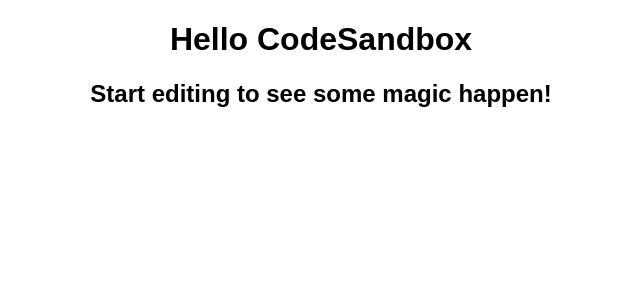
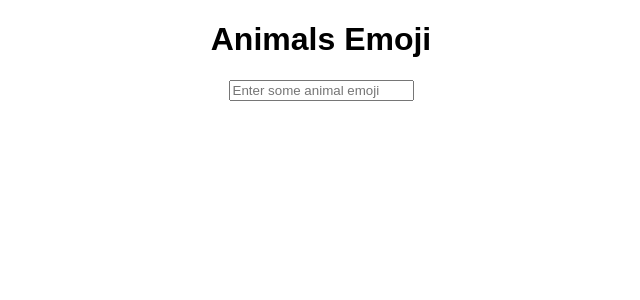
Before and after one commit to kushanksriraj/emoji-interpreter-react, a React (Create React App) app: page / in a window 1280 px wide. Shown: the top 300 px of the page, without its empty margins (319-959 px from the left). Built offline with nearby package versions, Linux system fonts and the light colour scheme.

Commit message:
created basic layout

```diff
--- a/public/index.html
+++ b/public/index.html
@@ -20,7 +20,7 @@
       work correctly both with client-side routing and a non-root public URL.
       Learn how to configure a non-root public URL by running `npm run build`.
     -->
-	<title>React App</title>
+	<title>Emoji Interpreter | Animals</title>
 </head>
 
 <body>
--- a/src/App.js
+++ b/src/App.js
@@ -4,8 +4,9 @@
 export default function App() {
   return (
     <div className="App">
-      <h1>Hello CodeSandbox</h1>
-      <h2>Start editing to see some magic happen!</h2>
+      <h1>Animals Emoji</h1>
+      <input
+      placeholder="Enter some animal emoji" />
     </div>
   );
 }
```
